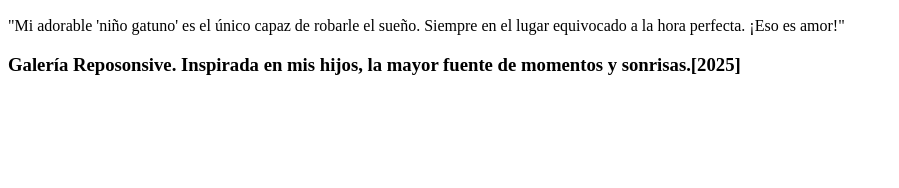
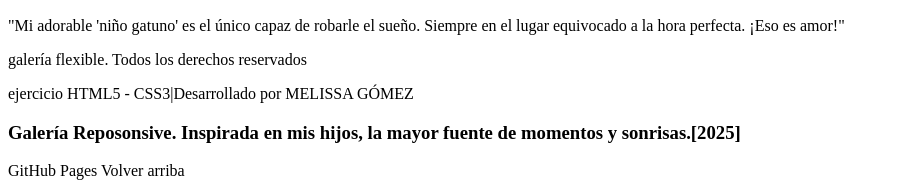
Before and after one commit to ResilenteMG/galery-Responsive, a plain HTML site: page index.html in a window 1280 px wide. Shown: the part 10159-10347 px from the top of the page, without its empty margins (0-899 px from the left). Before the commit the page ends 10253 px from the top, so only its background shows below. Drawn offline with Linux system fonts and the light colour scheme.

Commit message:
feat:footerHtml

```diff
--- a/index.html
+++ b/index.html
@@ -85,7 +85,11 @@
     </main>
 
     <footer>
+        <p>galería flexible. Todos los derechos reservados </p>
+        <p>ejercicio HTML5 - CSS3|Desarrollado por MELISSA GÓMEZ</p>
         <h3>Galería Reposonsive. Inspirada en mis hijos, la mayor fuente de momentos y sonrisas.[2025]</h3>
+        <div><a>GitHub Pages</a>
+        <a>Volver arriba</a></div>
     </footer>
 </body>
 
```
